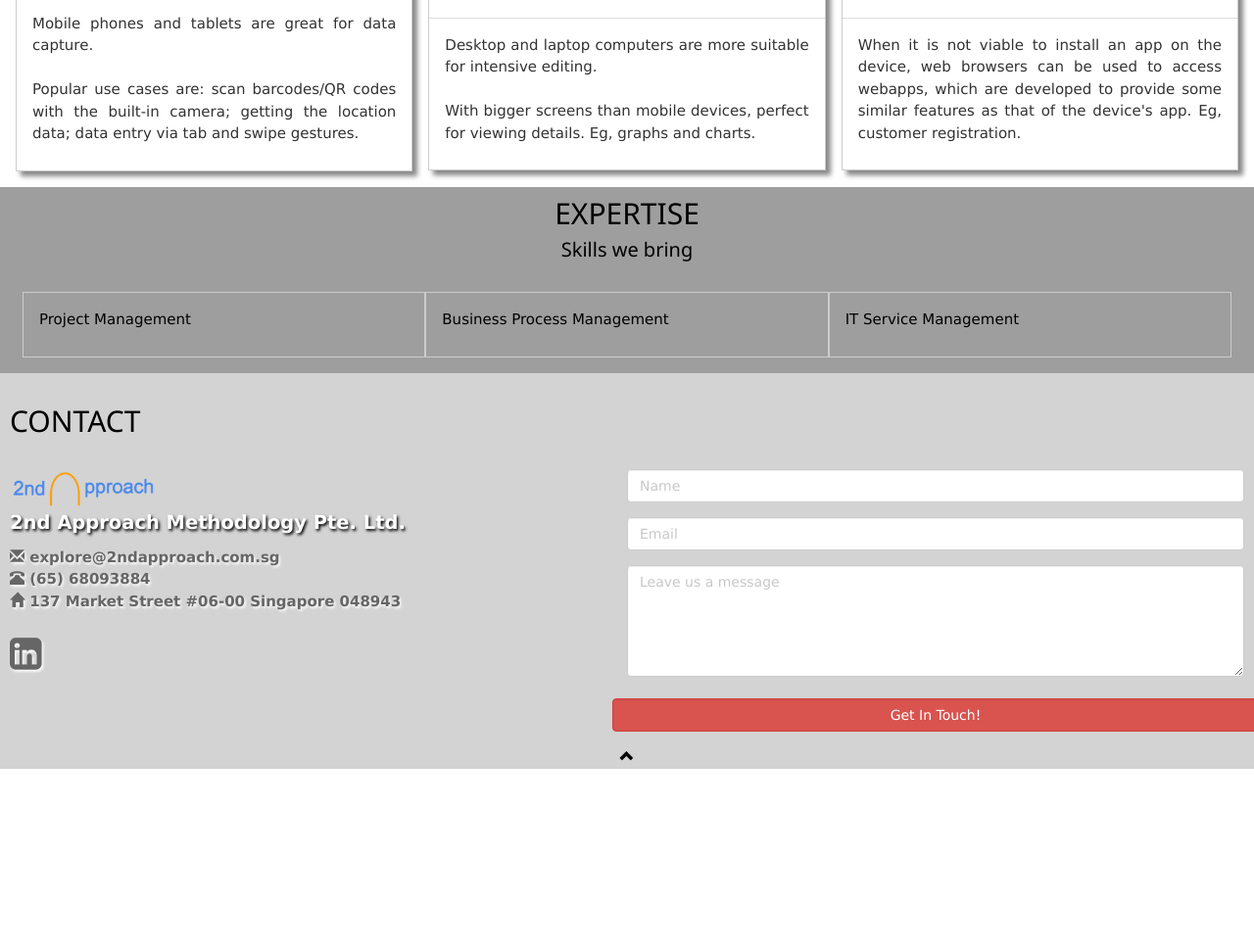
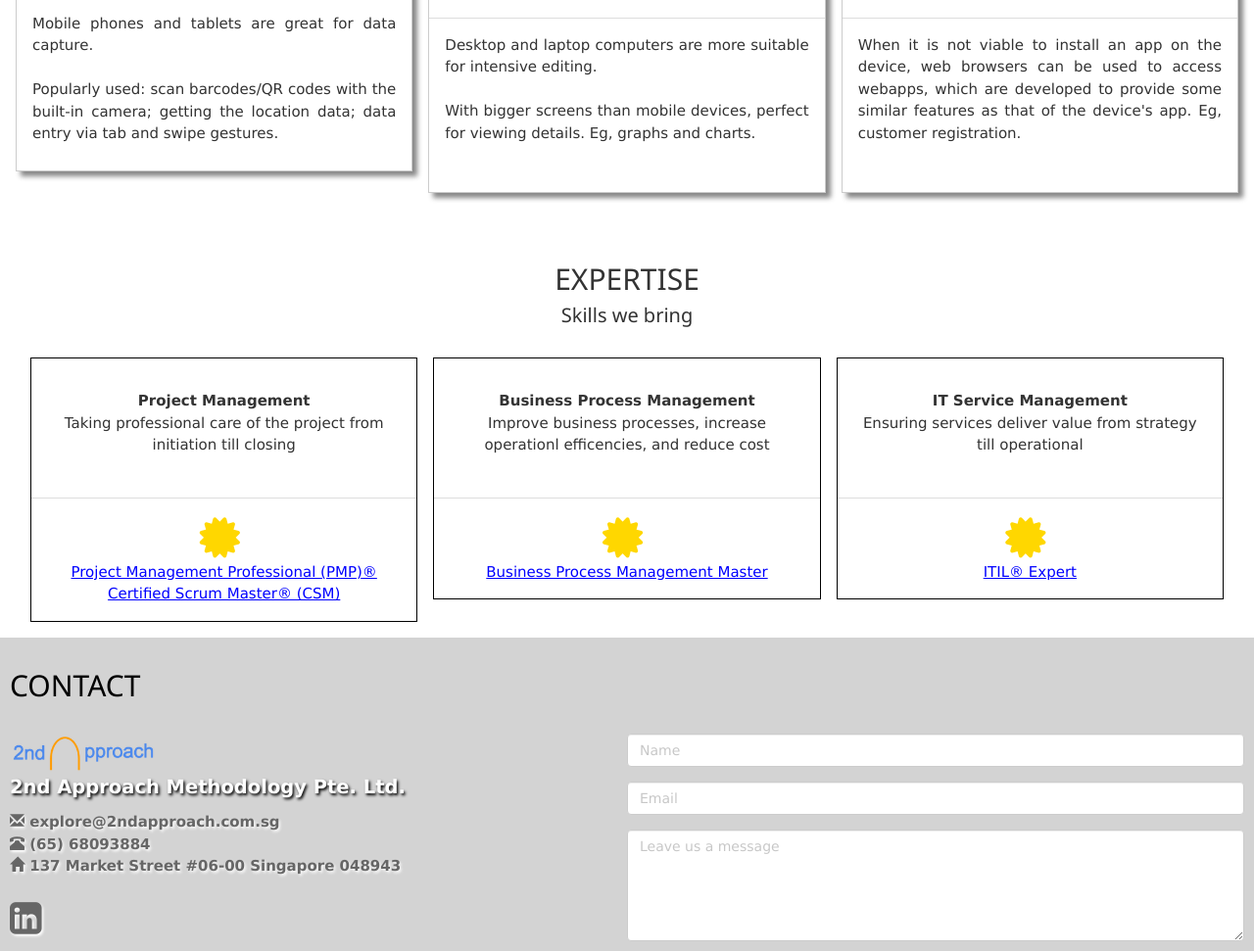
Before and after one commit to kpng/2ndapproach.github.io, a plain HTML site: page index.html in a window 1280 px wide. Shown: the part 1431-2402 px from the top of the page at 98% size. Before the commit the page ends 2216 px from the top, so only its background shows below. Drawn offline with nearby package versions, Linux system fonts and the light colour scheme.

Commit message:
updated full site

```diff
--- a/css/style.css
+++ b/css/style.css
@@ -131,6 +131,16 @@ section {
       opacity: 0.7;
   }
 
+.skillslink {
+    color:blue;
+    text-decoration: underline;
+}
+
+.skillslink:hover {
+    color: blue;
+    font-weight: bold;
+}
+
 /* Set a specific color for each brand */
 .fa-linkedin {
     background: #007bb5;
--- a/index.html
+++ b/index.html
@@ -167,8 +167,8 @@
                     <img src="img/ipadiphone.png" alt="Mobile Devices" class="img-responsive">
                 </li>
                 <li class="w3-padding-16">
-                    <p class="card-text-justify">Mobile phones and tablets are great for data capture.<br><br> Popular use cases are: scan barcodes/QR
-                        codes with the built-in camera; getting the location data; data entry via tab and swipe gestures.
+                    <p class="card-text-justify">Mobile phones and tablets are great for data capture.<br><br> Popularly used: scan barcodes/QR codes
+                        with the built-in camera; getting the location data; data entry via tab and swipe gestures.
                     </p>
                 </li>
             </ul>
@@ -181,7 +181,7 @@
                 </li>
                 <li class="w3-padding-16">
                     <p class="card-text-justify">Desktop and laptop computers are more suitable for intensive editing.<br><br> With bigger screens than
-                        mobile devices, perfect for viewing details. Eg, graphs and charts.</p>
+                        mobile devices, perfect for viewing details. Eg, graphs and charts.</p><br>
                 </li>
             </ul>
         </div>
@@ -193,39 +193,65 @@
                 </li>
                 <li class="w3-padding-16">
                     <p class="card-text-justify">When it is not viable to install an app on the device, web browsers can be used to access webapps, which
-                        are developed to provide some similar features as that of the device's app. Eg, customer registration.</p>
+                        are developed to provide some similar features as that of the device's app. Eg, customer registration.</p><br>
                 </li>
             </ul>
         </div>
 
     </div>
 
-    <div class="w3-row-padding w3-gray">
     <div id="Expertise" class="container-fluid text-center bg-grey">
+        <br><br>
         <h2>EXPERTISE</h2>
         <h4>Skills we bring</h4>
         <br>
+        <div class="w3-row-padding">
+
             <div class="w3-third w3-margin-bottom">
-                <ul class="w3-ul w3-center w3-border">
+                <ul class="w3-ul w3-center w3-border w3-border-black">
+                    <li class="w3-padding-32">
+                        <p><b>Project Management</b>
+                            <br> Taking professional care of the project from initiation till closing
+                        </p>
+                    </li>
                     <li class="w3-padding-16">
-                        <p class="card-text-justify">Project Management</p>
+                        <i class="fa fa-certificate" style="font-size:48px;color:gold"></i><br>
+                        <a href="https://www.pmi.org/certifications/types/project-management-pmp" class="skillslink">Project Management Professional (PMP)®</a>
+                        <br>
+                        <a href="https://www.google.com.sg/url?sa=t&rct=j&q=&esrc=s&source=web&cd=2&ved=0ahUKEwicsIC7itnWAhXJ6Y8KHZmMBvIQjBAINzAB&url=https%3A%2F%2Fwww.scrumalliance.org%2Fcertifications%2Fpractitioners%2Fcertified-scrummaster-csm&usg=AOvVaw3n9j7jWAHELlxU2_pkcr0S"
+                            class="skillslink">Certified Scrum Master® (CSM)</a>
+
                     </li>
                 </ul>
             </div>
 
             <div class="w3-third w3-margin-bottom">
-                <ul class="w3-ul w3-center w3-border">
+                <ul class="w3-ul w3-center w3-border w3-border-black">
+                    <li class="w3-padding-32">
+                            <p><b>Business Process Management</b>
+                                <br>Improve business processes, increase operationl efficencies, and reduce cost
+                            </p>
+                        </li>
                         <li class="w3-padding-16">
-                        <p class="card-text-justify">Business Process Management</p>
+                            <i class="fa fa-certificate" style="font-size:48px;color:gold"></i><br>
+                            <a href="" class="skillslink">Business Process Management Master</a>
+                            <br>
                         </li>
                 </ul>
             </div>
 
 
             <div class="w3-third w3-margin-bottom">
-                <ul class="w3-ul w3-center w3-border">
+                <ul class="w3-ul w3-center w3-border w3-border-black">
+                    <li class="w3-padding-32">
+                            <p><b>IT Service Management</b>
+                                <br>Ensuring services deliver value from strategy till operational
+                            </p>
+                        </li>
                         <li class="w3-padding-16">
-                        <p class="card-text-justify">IT Service Management</p>
+                            <i class="fa fa-certificate" style="font-size:48px;color:gold"></i><br>
+                            <a href="https://www.axelos.com/certifications/itil-certifications/itil-expert-level" class="skillslink">ITIL® Expert</a>
+                            <br>
                         </li>
                 </ul>
             </div>
@@ -275,8 +301,8 @@
                         <!-- <div class="col-sm-12 form-group">
                             <button class="btn btn-default pull-right" type="submit">Send</button> -->
 
-                        <div class="form-group">
-                            <button type="submit" class="btn btn-danger my-btn form-control" id="submit-id" onclick="makeThankText()">Get In Touch!</button>
+                        <div class="col-sm-12 form-group">
+                            <button type="submit" class="btn btn-danger form-control" id="submit-id" onclick="makeThankText()">Get In Touch!</button>
                             <div class="alert alert-danger alert-dismissible" hidden id="alert-id">
                                 <button type="button" class="close" id="close-id"><span>&times;</span></button>
                                 <p id="ackText"></p>
--- a/js/script.js
+++ b/js/script.js
@@ -42,10 +42,10 @@ function makeThankText(){
     var newFriendEmail="";
     var acknowText="";
 
-    newFriendName = document.getElementById("name-id").value;
-    newFriendEmail = document.getElementById("email-id").value;
+    newFriendName = document.getElementById("name").value;
+    newFriendEmail = document.getElementById("email").value;
 
-    document.getElementById("ackText").innerHTML = newFriendName + ", nice to have you as a new friend!"+"<br>"+"I shall contact you via email "+newFriendEmail ;
+    document.getElementById("ackText").innerHTML = newFriendName + ", thanks for contacting!"+"<br>"+"We shall get in touch soon via email "+newFriendEmail ;
 
     // acknowText = newFriendName + ", nice to have you as a new friend!"+"\n"+"I shall contact you via email "+newFriendEmail ;
     // alert(acknowText);
```
Lines whose indentation alone changed are shown as unchanged.
